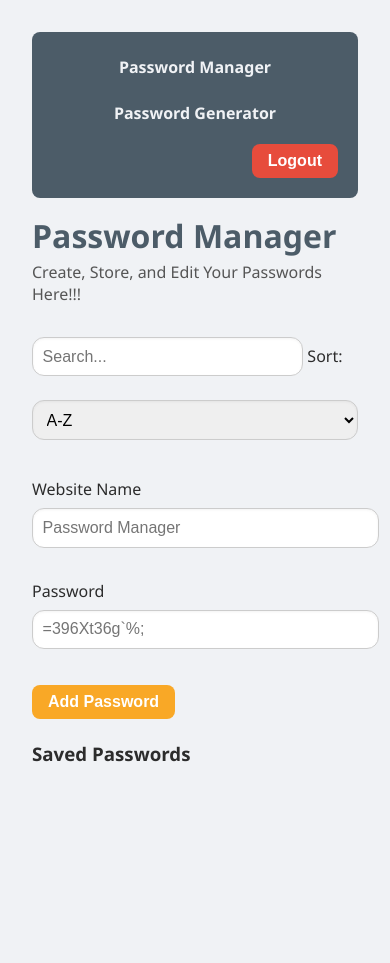
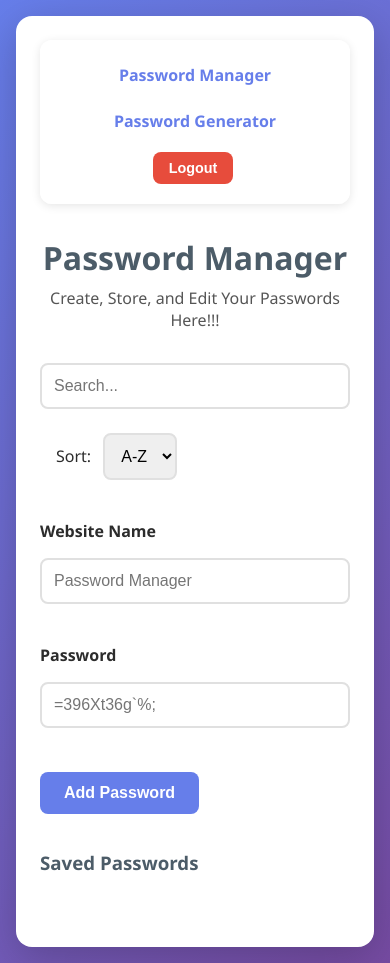
Before and after one commit to AkkU438/Final_Project_CSI_3480, a website: page Frontend/index.html in a window 390 px wide. Before the commit the page ends 844 px from the top, so only its background shows below. Drawn offline with Linux system fonts and the light colour scheme; no server answers; sample sign-in values are in the browser's storage.

Commit message:
visual refresh

```diff
--- a/Frontend/index.html
+++ b/Frontend/index.html
@@ -9,23 +9,23 @@
     <link rel="stylesheet" href="passwordStorage.css">
   </head>
   <body>
+    <div class="container">
       <ul>
         <li><a href="index.html">Password Manager</a></li>
         <li><a href="passwordGen.html">Password Generator</a></li>
-    <li><button id="logoutBtn" style="background: #e74c3c; margin-left: auto;">Logout</button></li>
+        <li><button id="logoutBtn">Logout</button></li>
       </ul>
-    <script src="passwordStorage.js" defer></script>
       <h1>Password Manager</h1>
       <p>Create, Store, and Edit Your Passwords Here!!!</p>
 
-
+      <div style="margin-bottom: 1.5rem;">
         <input type="text" id="search" placeholder="Search...">
-    <label for="sort">Sort:</label>
-    <select id="sort">
+        <label for="sort" style="display: inline-block; margin-left: 1rem;">Sort:</label>
+        <select id="sort" style="display: inline-block; width: auto; margin-left: 0.5rem;">
           <option value="az">A-Z</option>
           <option value="za">Z-A</option>
         </select>
-    <br><br>
+      </div>
 
       <form id="form">
         <div>
@@ -45,5 +45,7 @@
       <ul id="password-list">
 
       </ul>
+    </div>
+    <script src="passwordStorage.js" defer></script>
   </body>
 </html>
--- a/Frontend/passwordGen.css
+++ b/Frontend/passwordGen.css
@@ -1,74 +1,100 @@
 body {
     font-family: 'Segoe UI', Tahoma, Geneva, Verdana, sans-serif;
-    background-color: #f0f2f5;
+    background: linear-gradient(135deg, #667eea 0%, #764ba2 100%);
     color: #2c2c2c;
     margin: 0;
     padding: 2rem;
+    min-height: 100vh;
+}
+
+.container {
+    max-width: 600px;
+    margin: 0 auto;
+    background-color: #fff;
+    padding: 2.5rem;
+    border-radius: 16px;
+    box-shadow: 0 10px 40px rgba(0,0,0,0.2);
 }
 
 ul {
     list-style: none;
     display: flex;
     gap: 1rem;
-    padding: 1rem 0;
-    margin: 0;
-    background-color: #4c5c68;
-    border-radius: 8px;
+    padding: 1rem;
+    margin: 0 0 2rem 0;
+    background-color: rgba(255, 255, 255, 0.95);
+    border-radius: 12px;
+    align-items: center;
+    box-shadow: 0 2px 10px rgba(0,0,0,0.1);
 }
 
 ul li a {
     text-decoration: none;
-    color: #f0f2f5;
+    color: #667eea;
     font-weight: 600;
     padding: 0.5rem 1rem;
-    border-radius: 6px;
+    border-radius: 8px;
     transition: all 0.2s ease;
 }
 
 ul li a:hover {
-    background-color: #667789;
+    background-color: #f0f0f0;
 }
 
 h1 {
     color: #4c5c68;
-    margin-top: 1rem;
-    margin-bottom: 0.5rem;
+    margin-top: 0;
+    margin-bottom: 1.5rem;
+    text-align: center;
 }
 
 #password {
     font-family: monospace;
-    font-size: 1.25rem;
-    background-color: #fff;
-    padding: 0.5rem 1rem;
+    font-size: 1.5rem;
+    background-color: #f8f9fa;
+    padding: 1.5rem;
     border-radius: 12px;
-    border: 1px solid #ccc;
-    display: inline-block;
-    margin-bottom: 1rem;
-    min-width: 250px;
+    border: 2px solid #e0e0e0;
+    display: block;
+    margin: 1.5rem 0;
+    text-align: center;
+    word-break: break-all;
+    color: #2c2c2c;
+    transition: border-color 0.2s ease;
+}
+
+#password:focus {
+    border-color: #667eea;
+    outline: none;
 }
 
 label {
-    display: inline-block;
-    margin-right: 1rem;
-    margin-top: 0.5rem;
+    display: block;
+    margin-bottom: 0.5rem;
+    color: #2c2c2c;
+    font-weight: 600;
 }
 
 input[type="range"] {
-    width: 250px;
-    margin-right: 0.5rem;
-    margin-bottom: 1rem;
+    width: 100%;
+    max-width: 400px;
+    margin: 0.5rem 0 1rem 0;
+    cursor: pointer;
 }
 
 span#output {
     font-weight: 600;
+    color: #667eea;
+    font-size: 1.1rem;
+    margin-left: 0.5rem;
 }
 
 button {
-    background-color: #f9a826;
+    background-color: #667eea;
     color: #fff;
     border: none;
-    padding: 0.5rem 1rem;
-    margin: 0.25rem 0.25rem 0.25rem 0;
+    padding: 0.75rem 1.5rem;
+    margin: 0.5rem 0.5rem 0.5rem 0;
     border-radius: 8px;
     cursor: pointer;
     font-size: 1rem;
@@ -77,23 +103,45 @@ button {
 }
 
 button:hover {
-    background-color: #e68e1a;
+    background-color: #5568d3;
     transform: translateY(-1px);
 }
 
+button:active {
+    transform: translateY(0);
+}
+
 form {
-    margin-top: 1rem;
+    margin-top: 1.5rem;
+    padding-top: 1.5rem;
+    border-top: 2px solid #e0e0e0;
 }
 
 form label {
+    display: flex;
+    align-items: center;
+    margin-bottom: 0.75rem;
     font-weight: 500;
+    cursor: pointer;
 }
 
 input[type="checkbox"] {
-    margin-right: 0.25rem;
+    margin-right: 0.5rem;
+    width: 1.2rem;
+    height: 1.2rem;
+    cursor: pointer;
+    accent-color: #667eea;
 }
 
 @media (max-width: 600px) {
+    body {
+        padding: 1rem;
+    }
+
+    .container {
+        padding: 1.5rem;
+    }
+
     ul {
         flex-direction: column;
         gap: 0.5rem;
@@ -104,11 +152,8 @@ input[type="checkbox"] {
         flex-direction: column;
     }
 
-    form label {
-        margin-bottom: 0.5rem;
-    }
-
     #password {
-        min-width: 100%;
+        font-size: 1.2rem;
+        padding: 1rem;
     }
 }
--- a/Frontend/passwordStorage.css
+++ b/Frontend/passwordStorage.css
@@ -1,9 +1,19 @@
 body {
     font-family: 'Segoe UI', Tahoma, Geneva, Verdana, sans-serif;
-    background-color: #f0f2f5;
+    background: linear-gradient(135deg, #667eea 0%, #764ba2 100%);
     color: #2c2c2c;
     margin: 0;
     padding: 2rem;
+    min-height: 100vh;
+}
+
+.container {
+    max-width: 1200px;
+    margin: 0 auto;
+    background-color: #fff;
+    padding: 2rem;
+    border-radius: 16px;
+    box-shadow: 0 10px 40px rgba(0,0,0,0.2);
 }
 
 ul {
@@ -11,18 +21,19 @@ ul {
     display: flex;
     gap: 1rem;
     padding: 1rem;
-    margin: 0;
-    background-color: #4c5c68;
-    border-radius: 8px;
+    margin: 0 0 2rem 0;
+    background-color: rgba(255, 255, 255, 0.95);
+    border-radius: 12px;
     align-items: center;
+    box-shadow: 0 2px 10px rgba(0,0,0,0.1);
 }
 
 ul li a {
     text-decoration: none;
-    color: #f0f2f5;
+    color: #667eea;
     font-weight: 600;
     padding: 0.5rem 1rem;
-    border-radius: 6px;
+    border-radius: 8px;
     transition: all 0.2s ease;
 }
 
@@ -36,44 +47,69 @@ ul li:last-child {
 }
 
 ul li a:hover {
-    background-color: #667789;
+    background-color: #f0f0f0;
+}
+
+#logoutBtn {
+    background-color: #e74c3c;
+    color: #fff;
+    border: none;
+    padding: 0.5rem 1rem;
+    border-radius: 8px;
+    cursor: pointer;
+    font-size: 0.9rem;
+    font-weight: 600;
+    transition: background-color 0.2s ease, transform 0.1s ease;
+}
+
+#logoutBtn:hover {
+    background-color: #c0392b;
+    transform: translateY(-1px);
 }
 
 h1 {
     color: #4c5c68;
-    margin-top: 1rem;
-    margin-bottom: 0.25rem;
+    margin-top: 0;
+    margin-bottom: 0.5rem;
+    text-align: center;
+}
+
+h3 {
+    color: #4c5c68;
+    margin-top: 2rem;
+    margin-bottom: 1rem;
 }
 
 p {
     margin-top: 0;
     margin-bottom: 1.5rem;
     color: #555;
+    text-align: center;
 }
 
 input[type="text"], select {
     width: 100%;
     max-width: 400px;
-    padding: 0.6rem;
+    padding: 0.75rem;
     margin: 0.5rem 0 1rem 0;
-    border: 1px solid #ccc;
-    border-radius: 12px;
+    border: 2px solid #e0e0e0;
+    border-radius: 8px;
     font-size: 1rem;
-    box-shadow: inset 0 1px 3px rgba(0,0,0,0.05);
-    transition: border 0.2s ease, box-shadow 0.2s ease;
+    box-sizing: border-box;
+    transition: border-color 0.2s ease, box-shadow 0.2s ease;
 }
 
 input[type="text"]:focus, select:focus {
-    border-color: #f9a826;
-    box-shadow: 0 0 5px rgba(249,168,38,0.5);
+    border-color: #667eea;
+    box-shadow: 0 0 5px rgba(102, 126, 234, 0.3);
     outline: none;
 }
 
 button {
-    background-color: #f9a826;
+    background-color: #667eea;
     color: #fff;
     border: none;
-    padding: 0.5rem 1rem;
+    padding: 0.75rem 1.5rem;
     margin: 0.25rem 0.25rem 0.25rem 0;
     border-radius: 8px;
     cursor: pointer;
@@ -83,12 +119,23 @@ button {
 }
 
 button:hover {
-    background-color: #e68e1a;
+    background-color: #5568d3;
     transform: translateY(-1px);
 }
 
+button:active {
+    transform: translateY(0);
+}
+
 form div {
-    margin-bottom: 1rem;
+    margin-bottom: 1.5rem;
+}
+
+form label {
+    display: block;
+    margin-bottom: 0.5rem;
+    color: #2c2c2c;
+    font-weight: 600;
 }
 
 #password-list {
@@ -96,42 +143,114 @@ form div {
     padding: 0;
     margin-top: 1rem;
     display: grid;
-    grid-template-columns: repeat(3, 1fr);
+    grid-template-columns: repeat(auto-fill, minmax(300px, 1fr));
     gap: 1rem;
 }
 
 #password-list li {
-    background-color: #fff;
+    background-color: #f8f9fa;
     border-radius: 12px;
-    padding: 1rem;
-    box-shadow: 0 2px 5px rgba(0,0,0,0.08);
+    padding: 1.5rem;
+    box-shadow: 0 2px 8px rgba(0,0,0,0.1);
     display: flex;
     flex-direction: column;
+    border: 2px solid #e0e0e0;
+    transition: transform 0.2s ease, box-shadow 0.2s ease;
+}
+
+#password-list li:hover {
+    transform: translateY(-2px);
+    box-shadow: 0 4px 12px rgba(0,0,0,0.15);
 }
 
 .password-text {
     font-family: monospace;
     display: block;
+    margin-bottom: 0.75rem;
+    word-break: break-word;
+    font-size: 1.1rem;
+    color: #2c2c2c;
+    padding: 0.5rem;
+    background-color: #fff;
+    border-radius: 6px;
+    border: 1px solid #e0e0e0;
+}
+
+#password-list li strong {
+    color: #667eea;
+    font-size: 1.1rem;
     margin-bottom: 0.5rem;
-    word-break: break-word;
 }
 
 #password-list button {
     font-size: 0.85rem;
-    padding: 0.25rem 0.6rem;
+    padding: 0.5rem 1rem;
     margin: 0.25rem 0.25rem 0.25rem 0;
+    width: auto;
+}
+
+#password-list button.delete-btn {
+    background-color: #e74c3c;
+}
+
+#password-list button.delete-btn:hover {
+    background-color: #c0392b;
+}
+
+#password-list button.show {
+    background-color: #3498db;
+}
+
+#password-list button.show:hover {
+    background-color: #2980b9;
+}
+
+#password-list button.copy {
+    background-color: #2ecc71;
+}
+
+#password-list button.copy:hover {
+    background-color: #27ae60;
+}
+
+#password-list button.edit {
+    background-color: #f39c12;
+}
+
+#password-list button.edit:hover {
+    background-color: #e67e22;
 }
 
 #search {
-    width: 250px;
+    width: 100%;
+    max-width: 400px;
     margin-bottom: 1rem;
-    border-radius: 12px;
+    border-radius: 8px;
+}
+
+.copy-tooltip {
+    color: #2ecc71;
+    font-size: 0.85rem;
+    font-weight: 600;
+    margin-left: 0.5rem;
 }
 
 @media (max-width: 600px) {
+    body {
+        padding: 1rem;
+    }
+
+    .container {
+        padding: 1.5rem;
+    }
+
     ul {
         flex-direction: column;
         gap: 0.5rem;
+    }
+
+    ul li:last-child {
+        margin-left: 0;
     }
 
     #password-list {
```
Also changed, not shown: Frontend/passwordGen.html (+14 -8 lines). Lines whose indentation alone changed are shown as unchanged.
